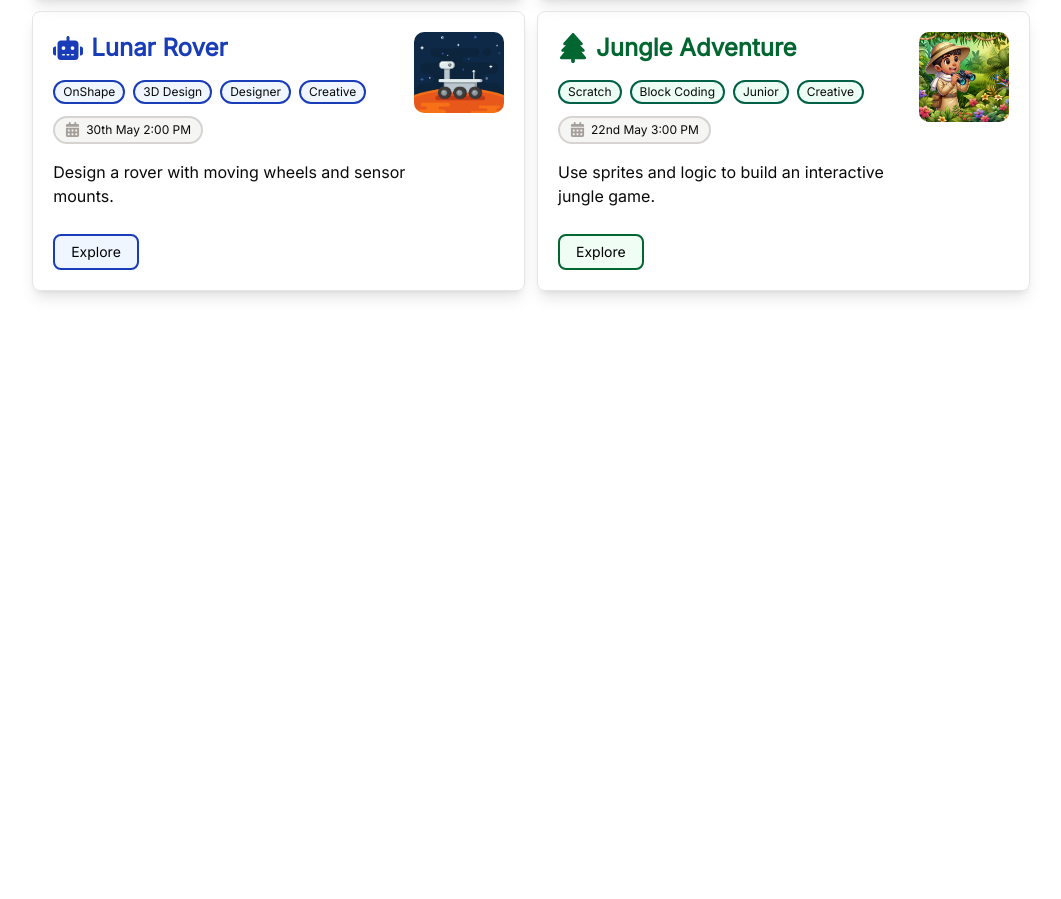
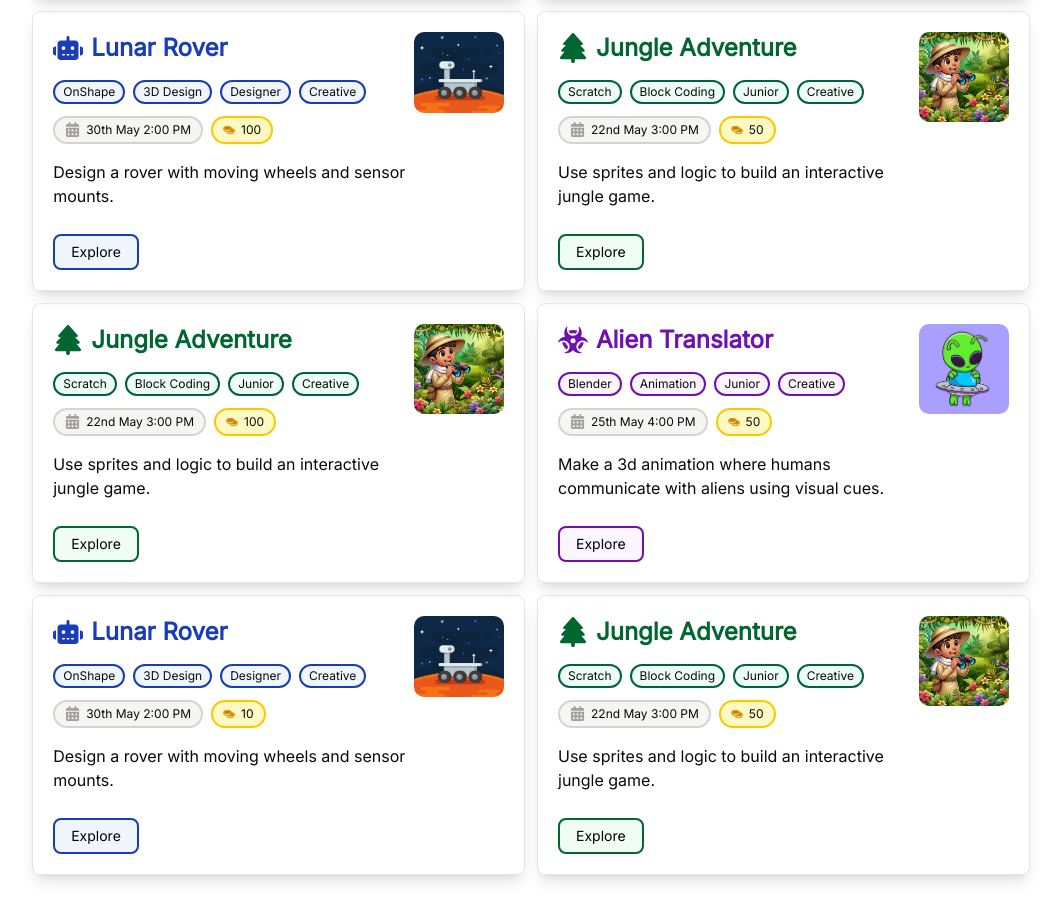
Before and after one commit to SleepyPotato06/SteamojiChamps, a Next.js app: page /challenges in a window 1280 px wide. Shown: the part 442-1341 px from the top of the page, without its empty margins (109-1170 px from the left). Before the commit the page ends 800 px from the top, so only its background shows below. Built offline with nearby package versions, Linux system fonts and the light colour scheme.

Commit message:
Added sample cards

```diff
--- a/app/(main)/challenges/page.tsx
+++ b/app/(main)/challenges/page.tsx
@@ -32,6 +32,7 @@ export default function Challenges() {
           tags={["Scratch", "Block Coding", "Junior", "Creative"]}
           tagHex={{ border: "border-emerald-800", bg: "bg-emerald-50" }}
           dueDate="22nd May 3:00 PM"
+          coinsOffered={50}
           description="Use sprites and logic to build an interactive jungle game."
           displayImage={JungleAdventure}
           imageAlt="jungle_adventure_img"
@@ -48,6 +49,7 @@ export default function Challenges() {
           tags={["Blender", "Animation", "Junior", "Creative"]}
           tagHex={{ border: "border-purple-800", bg: "bg-purple-50" }}
           dueDate="25th May 4:00 PM"
+          coinsOffered={100}
           description="Make a 3d animation where humans communicate with aliens using visual cues."
           displayImage={AlienTranslator}
           imageAlt="alient_translator_img"
@@ -64,6 +66,7 @@ export default function Challenges() {
           tags={["OnShape", "3D Design", "Designer", "Creative"]}
           tagHex={{ border: "border-blue-800", bg: "bg-blue-50" }}
           dueDate="30th May 2:00 PM"
+          coinsOffered={100}
           description="Design a rover with moving wheels and sensor mounts."
           displayImage={LunarRover}
           imageAlt="lunar_rover_img"
@@ -80,6 +83,75 @@ export default function Challenges() {
           tags={["Scratch", "Block Coding", "Junior", "Creative"]}
           tagHex={{ border: "border-emerald-800", bg: "bg-emerald-50" }}
           dueDate="22nd May 3:00 PM"
+          coinsOffered={50}
+          description="Use sprites and logic to build an interactive jungle game."
+          displayImage={JungleAdventure}
+          imageAlt="jungle_adventure_img"
+          buttonHex={{
+            bg: "bg-green-50",
+            border: "border-green-800",
+            hoverBg: "bg-green-800",
+          }}
+        />
+        <ChallengeCard
+          title={`Jungle Adventure`}
+          titleIcon={FaTree}
+          titleHex="text-green-800"
+          tags={["Scratch", "Block Coding", "Junior", "Creative"]}
+          tagHex={{ border: "border-emerald-800", bg: "bg-emerald-50" }}
+          dueDate="22nd May 3:00 PM"
+          coinsOffered={100}
+          description="Use sprites and logic to build an interactive jungle game."
+          displayImage={JungleAdventure}
+          imageAlt="jungle_adventure_img"
+          buttonHex={{
+            bg: "bg-green-50",
+            border: "border-green-800",
+            hoverBg: "bg-green-800",
+          }}
+        />
+        <ChallengeCard
+          title={`Alien Translator`}
+          titleIcon={FaBiohazard}
+          titleHex="text-purple-800"
+          tags={["Blender", "Animation", "Junior", "Creative"]}
+          tagHex={{ border: "border-purple-800", bg: "bg-purple-50" }}
+          dueDate="25th May 4:00 PM"
+          coinsOffered={50}
+          description="Make a 3d animation where humans communicate with aliens using visual cues."
+          displayImage={AlienTranslator}
+          imageAlt="alient_translator_img"
+          buttonHex={{
+            bg: "bg-purple-50",
+            border: "border-purple-800",
+            hoverBg: "bg-purple-800",
+          }}
+        />
+        <ChallengeCard
+          title={`Lunar Rover`}
+          titleIcon={FaRobot}
+          titleHex="text-blue-800"
+          tags={["OnShape", "3D Design", "Designer", "Creative"]}
+          tagHex={{ border: "border-blue-800", bg: "bg-blue-50" }}
+          dueDate="30th May 2:00 PM"
+          coinsOffered={10}
+          description="Design a rover with moving wheels and sensor mounts."
+          displayImage={LunarRover}
+          imageAlt="lunar_rover_img"
+          buttonHex={{
+            bg: "bg-blue-50",
+            border: "border-blue-800",
+            hoverBg: "bg-blue-800",
+          }}
+        />
+        <ChallengeCard
+          title={`Jungle Adventure`}
+          titleIcon={FaTree}
+          titleHex="text-green-800"
+          tags={["Scratch", "Block Coding", "Junior", "Creative"]}
+          tagHex={{ border: "border-emerald-800", bg: "bg-emerald-50" }}
+          dueDate="22nd May 3:00 PM"
+          coinsOffered={50}
           description="Use sprites and logic to build an interactive jungle game."
           displayImage={JungleAdventure}
           imageAlt="jungle_adventure_img"
--- a/components/challenge-card.tsx
+++ b/components/challenge-card.tsx
@@ -2,6 +2,7 @@ import { IconType } from "react-icons";
 import { StaticImport } from "next/dist/shared/lib/get-img-props";
 import { Button } from "./ui/button";
 import { FaCalendarDays } from "react-icons/fa6";
+import { PiCoinsFill } from "react-icons/pi";
 import Image from "next/image";
 
 interface ChallengeDetailsProps {
@@ -11,6 +12,7 @@ interface ChallengeDetailsProps {
   tags: string[];
   tagHex: { border: string; bg: string };
   dueDate: string;
+  coinsOffered: number;
   description: string;
   displayImage: string | StaticImport;
   imageAlt: string;
@@ -24,6 +26,7 @@ export default function ChallengeCard({
   tags,
   tagHex,
   dueDate,
+  coinsOffered,
   description,
   displayImage,
   imageAlt,
@@ -55,12 +58,21 @@ export default function ChallengeCard({
                 );
               })}
             </div>
+            <div className="flex flex-row gap-2">
               <div
                 id="due-date"
                 className="w-fit flex flex-row gap-1.5 justify-center items-center px-2.5 py-1 border-2 border-stone-300 bg-stone-100 rounded-xl text-xs"
               >
                 <FaCalendarDays className="text-stone-400" size={15} />
                 {dueDate}
+              </div>
+              <div
+                id="coins-offered"
+                className="w-fit flex flex-row gap-1.5 justify-center items-center px-2.5 py-1 border-2 border-yellow-400 bg-yellow-100 rounded-xl text-xs"
+              >
+                <PiCoinsFill className="text-yellow-600" />
+                <div>{coinsOffered}</div>
+              </div>
             </div>
           </div>
           <div id="description" className="max-w-[30rem] text-wrap text-md">
```
Lines whose indentation alone changed are shown as unchanged.
